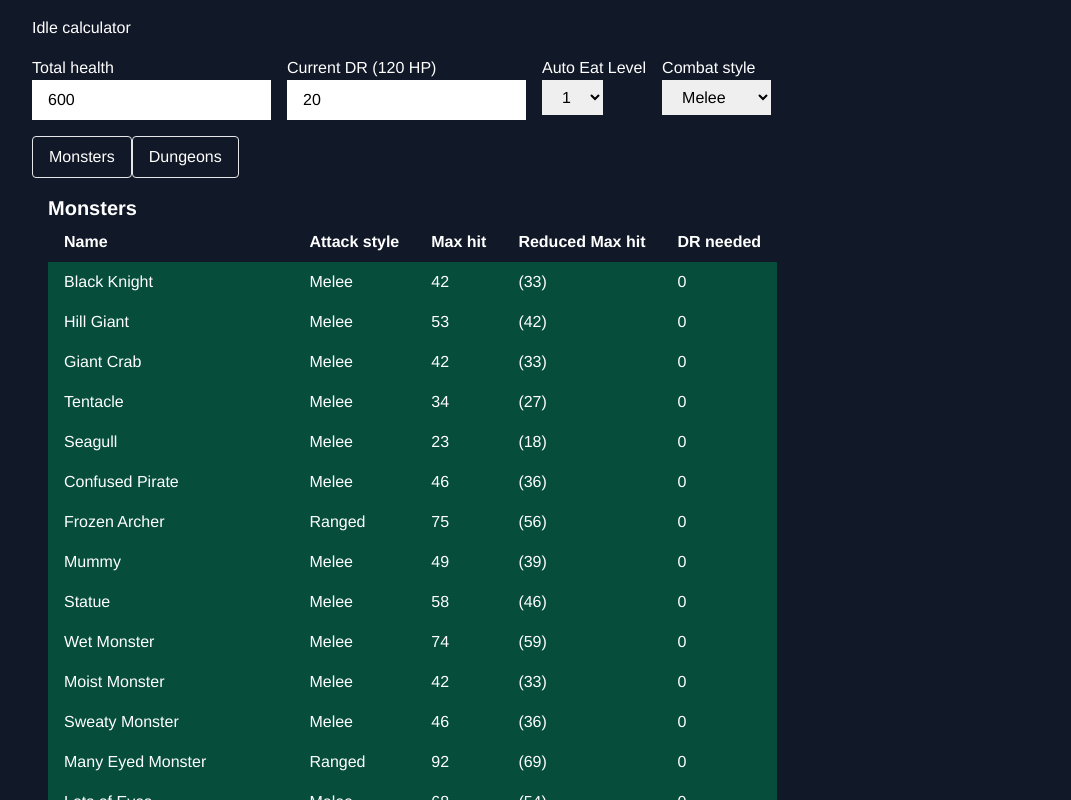
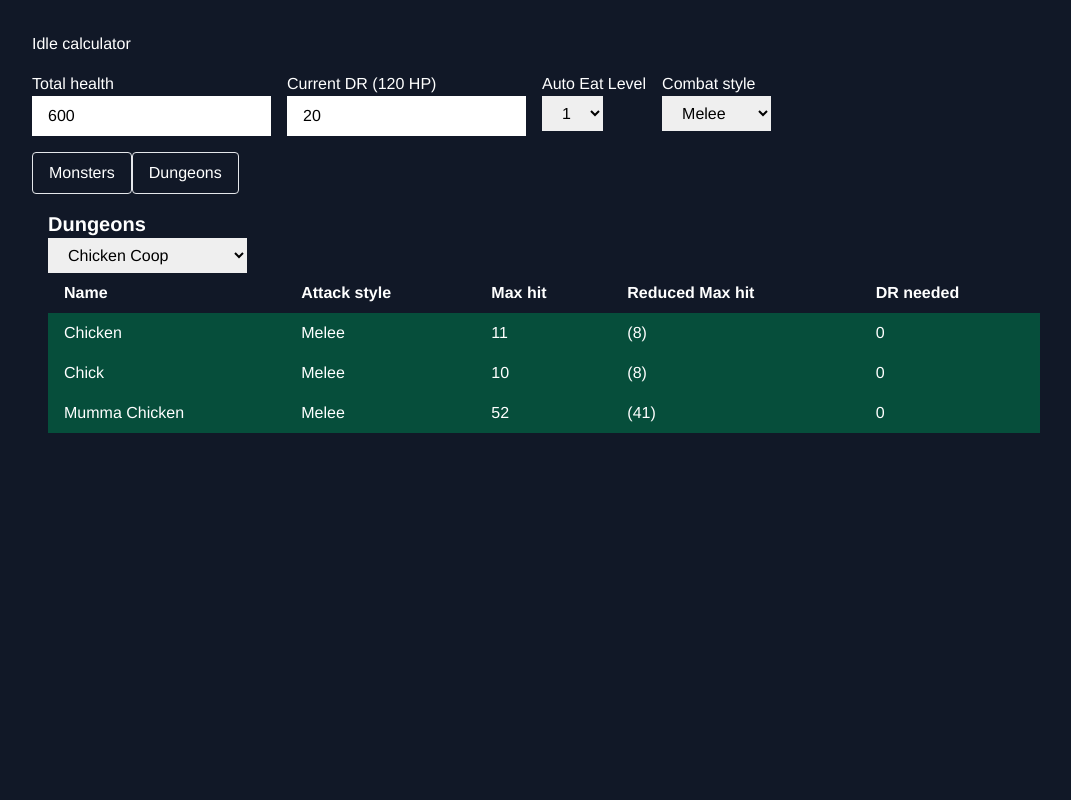
Before and after one commit to martijnd/melvor-idle-calculator, a Vue app: page / in a window 1280 px wide. Shown: the top 800 px of the page, without its empty margins (96-1167 px from the left). Built offline with nearby package versions, Linux system fonts and the light colour scheme.

Commit message:
Add dungeons

```diff
--- a/src/App.vue
+++ b/src/App.vue
@@ -1,5 +1,5 @@
 <template>
-  <div class="bg-gray-900 min-h-screen text-white">
+  <div class="bg-gray-900 min-h-screen text-white p-4">
     <div class="py-4 mx-auto max-w-screen-lg">
       <h1>Idle calculator</h1>
       <div class="my-4 flex space-x-4">
@@ -15,7 +15,7 @@
           />
         </label>
         <label for="currentDR">
-          <div>Current DR ({{autoEatTreshhold}} HP)</div>
+          <div>Current DR ({{ autoEatTreshhold }} HP)</div>
           <input
             id="currentDR"
             class="text-black px-4 py-2"
@@ -95,6 +95,39 @@
       </div>
       <div class="p-4" v-if="activeTab === 'dungeons'">
         <h2 class="font-semibold text-xl">Dungeons</h2>
+        <select
+          id="dungeon"
+          class="text-black px-4 py-2"
+          v-model="data.dungeonChoice"
+        >
+          <option v-for="dungeon of monsterData.dungeons" :value="dungeon.name">
+            {{ dungeon.name }}
+          </option>
+        </select>
+
+        <table class="w-full">
+          <thead>
+            <tr>
+              <th class="px-4 py-2 text-left">Name</th>
+              <th class="px-4 py-2 text-left">Attack style</th>
+              <th class="px-4 py-2 text-left">Max hit</th>
+              <th class="px-4 py-2 text-left">Reduced Max hit</th>
+              <th class="px-4 py-2 text-left">DR needed</th>
+            </tr>
+          </thead>
+          <tbody>
+            <tr
+              v-for="monster of dungeonChoiceMonsters"
+              :class="canIdle(getMonster(monster)) ? `bg-red-900` : `bg-green-900`"
+            >
+              <td class="px-4 py-2">{{ getMonster(monster).name }}</td>
+              <td class="px-4 py-2">{{ getMonster(monster).attackStyle }}</td>
+              <td class="px-4 py-2">{{ getMonster(monster).maxHit }}</td>
+              <td class="px-4 py-2">({{ getReducedMaxHit(getMonster(monster)) }})</td>
+              <td class="px-4 py-2">{{ getDRNeeded(getMonster(monster)) }}</td>
+            </tr>
+          </tbody>
+        </table>
       </div>
     </div>
   </div>
@@ -120,30 +153,41 @@ export default defineComponent({
       dungeonChoice: "Chicken Coop",
     });
 
+    const dungeonChoiceMonsters = computed(
+      () =>
+        monsterData.dungeons.find(
+          (dungeon) => dungeon.name === data.dungeonChoice
+        )?.monsters
+    );
+
+    function getMonster(monsterString: string) {
+      return monsterData.monsters.find(monster => monster.name === monsterString);
+    }
+
     const treshholds = [0.2, 0.3, 0.4];
 
     const autoEatTreshhold = computed(
       () => treshholds[data.autoEatLevel - 1] * data.totalHealth
     );
 
-    const activeTab = ref("monsters");
+    const activeTab = ref("dungeons");
 
     function getMultiplier(monsterAttackStyle: Monster["attackStyle"]) {
       const multipliers: any = {
         melee: {
           ranged: 1.25,
           magic: 0.5,
-          melee: 1
+          melee: 1,
         },
         ranged: {
           melee: 0.95,
           magic: 1.25,
-          ranged: 1
+          ranged: 1,
         },
         magic: {
           melee: 1.25,
           ranged: 0.85,
-          magic: 1
+          magic: 1,
         },
       };
 
@@ -164,14 +208,15 @@ export default defineComponent({
       return getReducedMaxHit(monster) >= autoEatTreshhold.value;
     }
 
-
     /**
      * max hit (100) * i
      * 100 * 0.8
      */
     function getDRNeeded(monster: Monster) {
       for (let i = 0; i < 100; i++) {
-        if (autoEatTreshhold.value > Math.floor(monster.maxHit * (1 - (i / 100)))) {
+        if (
+          autoEatTreshhold.value > Math.floor(monster.maxHit * (1 - i / 100))
+        ) {
           return Math.floor(i / getMultiplier(monster.attackStyle));
         }
       }
@@ -186,7 +231,9 @@ export default defineComponent({
       autoEatTreshhold,
       activeTab,
       getDRNeeded,
-      getReducedMaxHit
+      getReducedMaxHit,
+      dungeonChoiceMonsters,
+      getMonster
     };
   },
 });
--- a/src/data.ts
+++ b/src/data.ts
@@ -68,7 +68,7 @@ export const monsterData: IMonsterData = {
         {
             name: "Miolite Caves",
             monsters: [
-                "Miolite Spring",
+                "Miolite Sprig",
                 "Miolite Trio",
                 "Miolite Warden",
                 "Miolite Monarch"
@@ -821,7 +821,7 @@ export const monsterData: IMonsterData = {
             maxHit: 140
         },
         {
-            name: "Resurrected Eye",
+            name: "The Resurrected Eye",
             attackStyle: "Magic",
             maxHit: 240
         },
```
